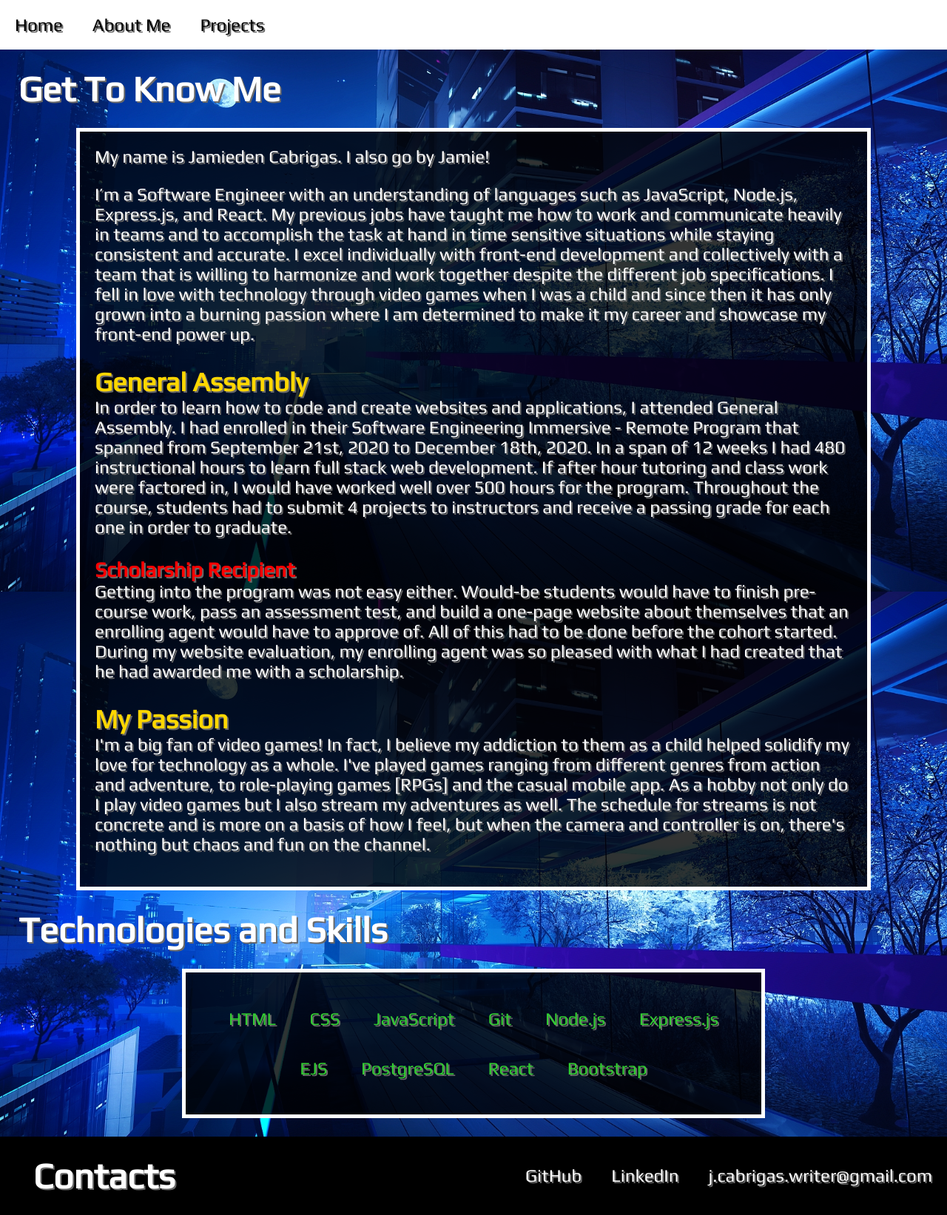
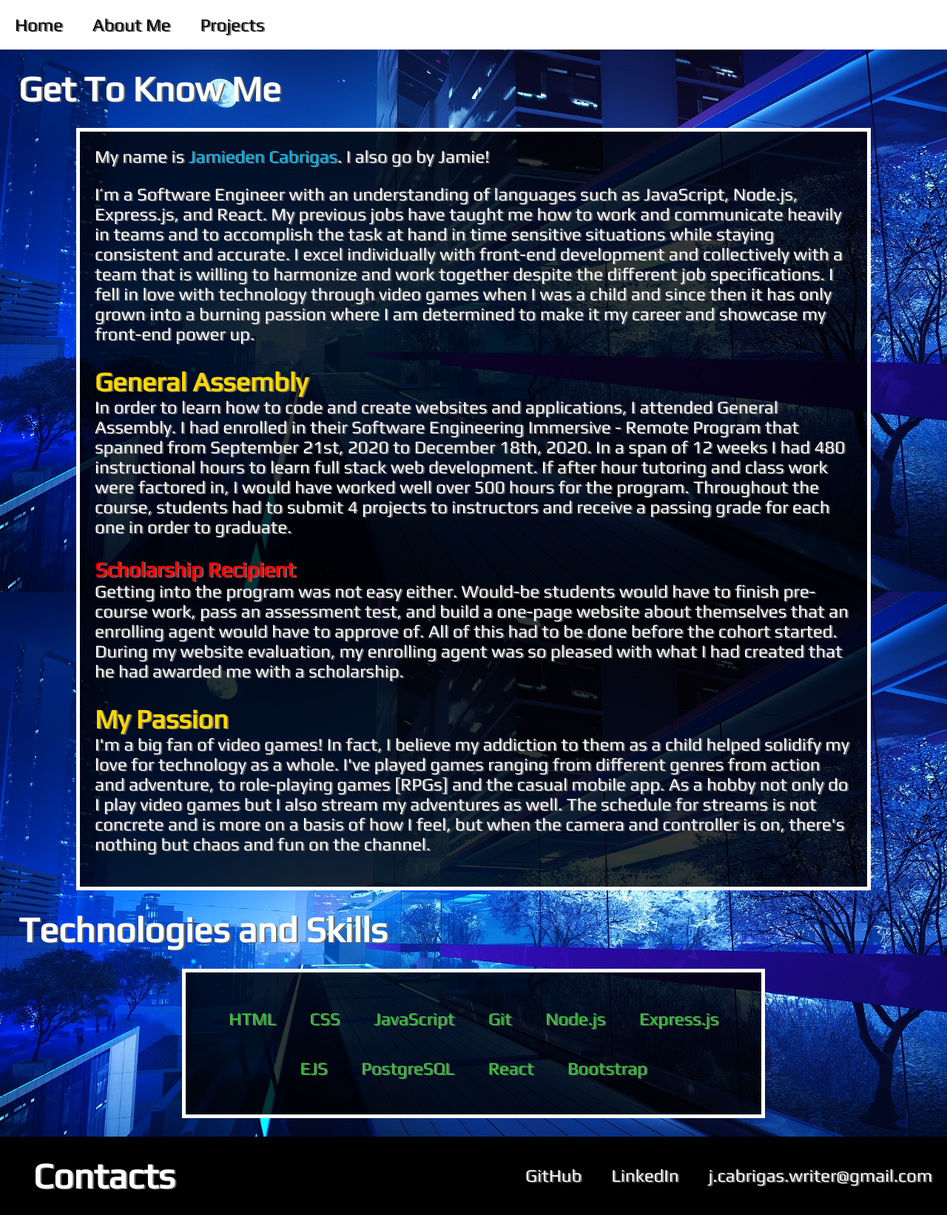
Before and after one commit to JustJeo/portfolio, a Node server app: page /about in a window 1280 px wide. Shown: the whole page at 74% size. Run offline with Node 20, Linux system fonts and the light colour scheme; some libraries are stand-ins or nearby versions.

Commit message:
makes styling changes to name'

```diff
--- a/public/css/style.css
+++ b/public/css/style.css
@@ -5,7 +5,7 @@
 body {
   background: #a3cdff;
   color: white;
-  text-shadow: 2px 2px dimgray;
+  text-shadow: 2px 1px dimgray;
   font-size: 1.5em;
   background: url("/images/background.jpg");
   background-size: cover;
@@ -97,6 +97,10 @@ footer a:hover {
   border: 5px solid white;
 }
 
+.homePage h1 {
+  color: deepskyblue;
+}
+
 .aboutMe {
   background-color: rgba(0, 0, 0, .8);
   padding: 20px;
@@ -158,6 +162,10 @@ footer a:hover {
 
 span {
   color: darkorange;
+}
+
+.name {
+  color: deepskyblue;
 }
 
 .tech {
--- a/views/about.ejs
+++ b/views/about.ejs
@@ -1,7 +1,7 @@
 <!-- This is the About Me page for visitors to know more about me -->
 <h1>Get To Know Me</h1>
 <div class = "aboutMe">
-  <p>My name is Jamieden Cabrigas. I also go by Jamie!</p>
+  <p>My name is <span class = "name">Jamieden Cabrigas</span>. I also go by Jamie!</p>
   <p>I’m a Software Engineer with an understanding of languages such as JavaScript, Node.js, Express.js, and React. My previous jobs have taught me how to work and communicate heavily in teams and to accomplish the task at hand in time sensitive situations while staying consistent and accurate. I excel individually with front-end development and collectively with a team that is willing to harmonize and work together despite the different job specifications. I fell in love with technology through video games when I was a child and since then it has only grown into a burning passion where I am determined to make it my career and showcase my front-end power up.</p>
 
   <h2>General Assembly</h2>
```
